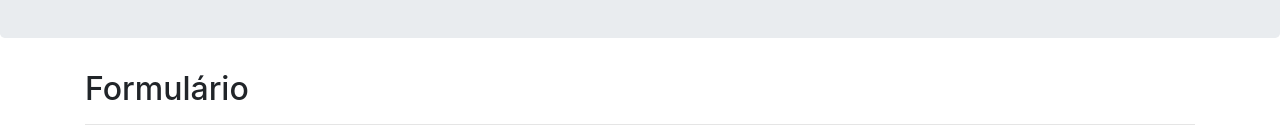
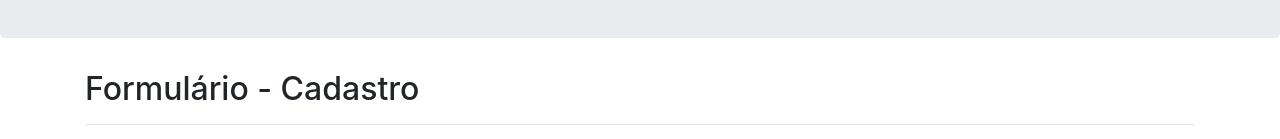
Before and after one commit to CaelumAulas/angular7813, an Angular app: page /cadastro in a window 1280 px wide. Shown: the part 146-285 px from the top of the page. Built offline with nearby package versions, Linux system fonts and the light colour scheme.

Commit message:
Extra: nome da pagina no formulario

```diff
--- a/src/app/components/pages/form/form.component.html
+++ b/src/app/components/pages/form/form.component.html
@@ -1,6 +1,6 @@
 <section class="container">
 
-  <h2>Formulário</h2>
+  <h2>Formulário - {{nomePagina}}</h2>
   <hr>
 
   <div class="row">
--- a/src/app/components/pages/form/form.component.ts
+++ b/src/app/components/pages/form/form.component.ts
@@ -1,5 +1,4 @@
 import { Component, OnInit } from '@angular/core';
-import { HttpClient } from '@angular/common/http';
 import { ActivatedRoute } from '@angular/router';
 
 import {filter, flatMap} from 'rxjs/operators'
@@ -13,6 +12,7 @@ import { FormGroup, FormControl, Validators } from '@angular/forms';
   styleUrls: ['./form.component.css']
 })
 export class FormComponent implements OnInit {
+  nomePagina
 
   foto: any = {
     titulo: ''
@@ -25,6 +25,15 @@ export class FormComponent implements OnInit {
   })
 
   constructor(private apiFotos: APIFotosService, rotaAtual: ActivatedRoute) {
+    rotaAtual.params
+      .subscribe(params => {
+        if (params.idFoto) {
+          this.nomePagina = 'Edição'
+        } else {
+          this.nomePagina = 'Cadastro'
+        }
+      })
+
     rotaAtual.params
       .pipe(filter(params => params.idFoto))
       .pipe(flatMap(params => apiFotos.get(params.idFoto)))
```
